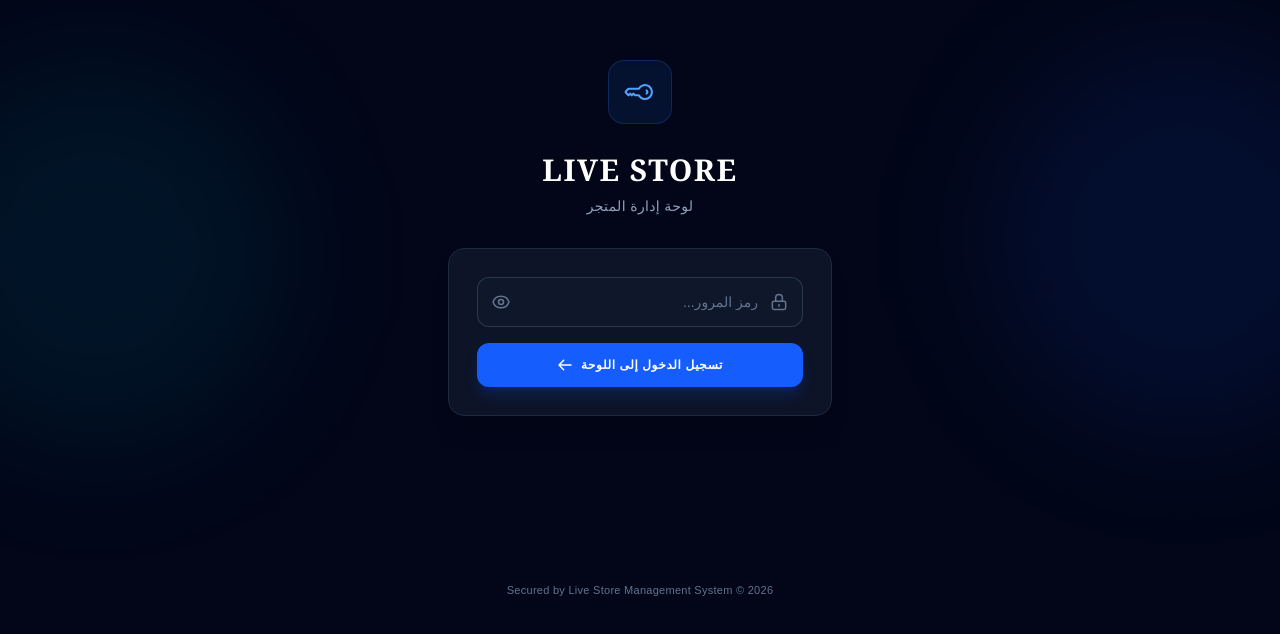
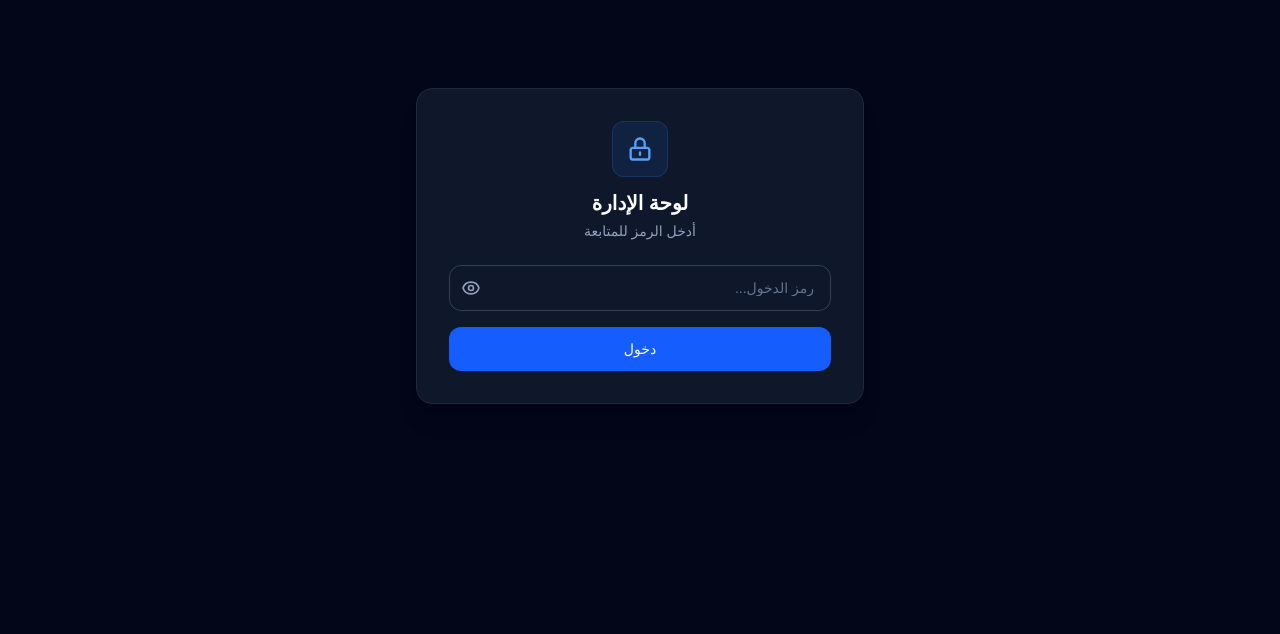
Before and after one commit to name479/live_store, a Next.js app: page /admin in a window 1280 px wide. Shown: the part 154-788 px from the top of the page. Built offline with nearby package versions, Linux system fonts and the light colour scheme.

Commit message:
Restore original admin design and use reliable direct login check

```diff
--- a/app/admin/page.tsx
+++ b/app/admin/page.tsx
@@ -1,144 +1,131 @@
 "use client";
 
-import { useState } from "react";
-import { useRouter } from "next/navigation";
+import { useState, useEffect } from "react";
 
-export default function AdminLoginPage() {
+export default function AdminPage() {
+  const [isAuthenticated, setIsAuthenticated] = useState(false);
   const [password, setPassword] = useState("");
   const [showPassword, setShowPassword] = useState(false);
   const [error, setError] = useState("");
   const [loading, setLoading] = useState(false);
-  const router = useRouter();
 
-  const handleLogin = async (e: React.FormEvent) => {
+  // الرمز السري المعتمد
+  const ADMIN_PASSWORD = process.env.NEXT_PUBLIC_ADMIN_PASSWORD || "admin123";
+
+  useEffect(() => {
+    // فحص إذا كان مسجلاً للدخول مسبقاً
+    const auth = localStorage.getItem("is_admin_logged_in");
+    if (auth === "true") {
+      setIsAuthenticated(true);
+    }
+  }, []);
+
+  const handleLogin = (e: React.FormEvent) => {
     e.preventDefault();
     setError("");
     setLoading(true);
 
-    try {
-      const res = await fetch("/api/admin/login", {
-        method: "POST",
-        headers: { "Content-Type": "application/json" },
-        body: JSON.stringify({ password }),
-      });
-
-      if (res.ok) {
-        router.push("/admin");
-        router.refresh();
+    if (password.trim() === ADMIN_PASSWORD) {
+      localStorage.setItem("is_admin_logged_in", "true");
+      setIsAuthenticated(true);
     } else {
-        const data = await res.json().catch(() => ({}));
-        setError(data.message || "رمز الدخول غير صحيح");
+      setError("رمز الدخول غير صحيح");
     }
-    } catch {
-      setError("حدث خطأ أثناء محاولة تسجيل الدخول");
-    } finally {
     setLoading(false);
-    }
   };
 
+  const handleLogout = () => {
+    localStorage.removeItem("is_admin_logged_in");
+    setIsAuthenticated(false);
+    setPassword("");
+  };
+
+  // إذا تم تسجيل الدخول بنجاح -> عرض لوحة التحكم
+  if (isAuthenticated) {
     return (
-    <div className="min-h-screen bg-slate-950 flex flex-col items-center justify-between py-12 px-4 select-none relative overflow-hidden text-slate-100" dir="rtl">
+      <div className="min-h-screen bg-slate-950 text-slate-100 p-6" dir="rtl">
+        <header className="max-w-6xl mx-auto flex items-center justify-between pb-6 border-b border-slate-800">
+          <div>
+            <h1 className="text-2xl font-bold text-white">لوحة تحكم المتجر</h1>
+            <p className="text-sm text-slate-400">مرحباً بك في إدارة المنتجات والطلبات</p>
+          </div>
+          <button
+            onClick={handleLogout}
+            className="px-4 py-2 bg-rose-600/10 hover:bg-rose-600/20 text-rose-400 border border-rose-500/20 rounded-xl text-sm font-medium transition"
+          >
+            تسجيل الخروج
+          </button>
+        </header>
 
-      {/* إضاءات خلفية ناعمة */}
-      <div className="absolute top-1/4 -right-24 w-96 h-96 bg-blue-600/10 rounded-full blur-3xl pointer-events-none" />
-      <div className="absolute bottom-1/4 -left-24 w-96 h-96 bg-cyan-600/10 rounded-full blur-3xl pointer-events-none" />
+        <main className="max-w-6xl mx-auto py-8">
+          <div className="bg-slate-900 border border-slate-800 rounded-2xl p-6 text-center text-slate-400">
+            محتوى لوحة التحكم جاهز للإدارة.
+          </div>
+        </main>
+      </div>
+    );
+  }
 
-      {/* المحتوى الأوسط */}
-      <div className="w-full max-w-sm flex flex-col items-center my-auto z-10">
+  // واجهة تسجيل الدخول بالتصميم الأول الكلاسيكي
+  return (
+    <div className="min-h-screen bg-slate-950 flex items-center justify-center p-4 text-slate-100" dir="rtl">
+      <div className="w-full max-w-md bg-slate-900 border border-slate-800 p-8 rounded-2xl shadow-xl">
 
-        {/* أيقونة المفتاح المنفصلة في الأعلى */}
-        <div className="w-16 h-16 bg-blue-500/10 border border-blue-500/20 rounded-2xl flex items-center justify-center mb-7 shadow-inner">
-          <svg className="w-7 h-7 text-blue-400 rotate-45" fill="none" viewBox="0 0 24 24" stroke="currentColor">
-            <path strokeLinecap="round" strokeLinejoin="round" strokeWidth={1.75} d="M15 7a2 2 0 012 2m4 0a6 6 0 01-7.743 5.743L11 17H9v2H7v2H4a1 1 0 01-1-1v-2.586a1 1 0 01.293-.707l5.964-5.964A6 6 0 1121 9z" />
+        <div className="flex flex-col items-center text-center mb-6">
+          <div className="w-14 h-14 bg-blue-500/10 border border-blue-500/20 text-blue-400 rounded-xl flex items-center justify-center mb-3">
+            <svg className="w-7 h-7" fill="none" viewBox="0 0 24 24" stroke="currentColor">
+              <path strokeLinecap="round" strokeLinejoin="round" strokeWidth={2} d="M12 15v2m-6 4h12a2 2 0 002-2v-6a2 2 0 00-2-2H6a2 2 0 00-2 2v6a2 2 0 002 2zm10-10V7a4 4 0 00-8 0v4h8z" />
             </svg>
           </div>
-
-        {/* العنوان واسم البوابة */}
-        <h1 className="text-3xl font-serif font-black tracking-wider text-white uppercase mb-2">
-          LIVE STORE
-        </h1>
-        <p className="text-slate-400 text-sm font-medium tracking-wide mb-8">
-          لوحة إدارة المتجر
-        </p>
-
-        {/* بطاقة تسجيل الدخول */}
-        <div className="w-full bg-slate-900/90 backdrop-blur-md border border-slate-800 p-6 sm:p-7 rounded-2xl shadow-xl">
+          <h1 className="text-xl font-bold text-white">لوحة الإدارة</h1>
+          <p className="text-slate-400 text-sm mt-1">أدخل الرمز للمتابعة</p>
+        </div>
 
         {error && (
-            <div className="mb-5 p-3 bg-rose-500/10 border border-rose-500/20 rounded-xl text-rose-400 text-xs text-center font-medium">
+          <div className="mb-4 p-3 bg-rose-500/10 border border-rose-500/20 rounded-xl text-rose-400 text-sm text-center">
             {error}
           </div>
         )}
 
         <form onSubmit={handleLogin} className="space-y-4">
-
-            {/* حقل إدخال كلمة المرور مع الأيقونات الداخلية */}
           <div className="relative">
-              {/* أيقونة القفل على اليمين */}
-              <div className="absolute right-3.5 top-1/2 -translate-y-1/2 text-slate-500 pointer-events-none">
-                <svg className="w-5 h-5" fill="none" viewBox="0 0 24 24" stroke="currentColor">
-                  <path strokeLinecap="round" strokeLinejoin="round" strokeWidth={1.8} d="M12 15v2m-6 4h12a2 2 0 002-2v-6a2 2 0 00-2-2H6a2 2 0 00-2 2v6a2 2 0 002 2zm10-10V7a4 4 0 00-8 0v4h8z" />
-                </svg>
-              </div>
-
             <input
               type={showPassword ? "text" : "password"}
-                placeholder="رمز المرور..."
+              placeholder="رمز الدخول..."
               value={password}
               onChange={(e) => setPassword(e.target.value)}
-                className="w-full pr-11 pl-11 py-3.5 bg-slate-900 text-white rounded-xl border border-slate-700/80 focus:border-blue-500 focus:ring-2 focus:ring-blue-500/20 outline-none transition duration-200 text-sm placeholder:text-slate-500"
+              className="w-full px-4 py-3 bg-slate-900 text-white rounded-xl border border-slate-700 focus:border-blue-500 focus:ring-1 focus:ring-blue-500 outline-none transition text-sm placeholder:text-slate-500 pl-11"
               required
             />
 
-              {/* زر إظهار/إخفاء الرمز على اليسار */}
             <button
               type="button"
               onClick={() => setShowPassword(!showPassword)}
-                className="absolute left-3.5 top-1/2 -translate-y-1/2 text-slate-500 hover:text-blue-400 transition"
+              className="absolute left-3 top-1/2 -translate-y-1/2 text-slate-400 hover:text-blue-400 transition"
               title={showPassword ? "إخفاء الرمز" : "إظهار الرمز"}
             >
               {showPassword ? (
                 <svg className="w-5 h-5" fill="none" viewBox="0 0 24 24" stroke="currentColor">
-                    <path strokeLinecap="round" strokeLinejoin="round" strokeWidth={1.8} d="M13.875 18.825A10.05 10.05 0 0112 19c-4.478 0-8.268-2.943-9.543-7a9.97 9.97 0 011.563-3.029m5.858.908a3 3 0 114.243 4.243M9.878 9.878l4.242 4.242M9.88 9.88l-3.29-3.29m7.532 7.532l3.29 3.29M3 3l18 18" />
+                  <path strokeLinecap="round" strokeLinejoin="round" strokeWidth={2} d="M13.875 18.825A10.05 10.05 0 0112 19c-4.478 0-8.268-2.943-9.543-7a9.97 9.97 0 011.563-3.029m5.858.908a3 3 0 114.243 4.243M9.878 9.878l4.242 4.242M9.88 9.88l-3.29-3.29m7.532 7.532l3.29 3.29M3 3l18 18" />
                 </svg>
               ) : (
                 <svg className="w-5 h-5" fill="none" viewBox="0 0 24 24" stroke="currentColor">
-                    <path strokeLinecap="round" strokeLinejoin="round" strokeWidth={1.8} d="M15 12a3 3 0 11-6 0 3 3 0 016 0z" />
-                    <path strokeLinecap="round" strokeLinejoin="round" strokeWidth={1.8} d="M2.458 12C3.732 7.943 7.523 5 12 5c4.478 0 8.268 2.943 9.542 7-1.274 4.057-5.064 7-9.542 7-4.477 0-8.268-2.943-9.542-7z" />
+                  <path strokeLinecap="round" strokeLinejoin="round" strokeWidth={2} d="M15 12a3 3 0 11-6 0 3 3 0 016 0z" />
+                  <path strokeLinecap="round" strokeLinejoin="round" strokeWidth={2} d="M2.458 12C3.732 7.943 7.523 5 12 5c4.478 0 8.268 2.943 9.542 7-1.274 4.057-5.064 7-9.542 7-4.477 0-8.268-2.943-9.542-7z" />
                 </svg>
               )}
             </button>
           </div>
 
-            {/* زر الدخول مع السهم */}
           <button
             type="submit"
             disabled={loading}
-              className="w-full py-3.5 px-4 bg-blue-600 hover:bg-blue-500 active:scale-[0.98] text-white font-semibold text-xs tracking-wider uppercase rounded-xl shadow-lg shadow-blue-600/20 transition duration-200 disabled:opacity-50 disabled:cursor-not-allowed flex items-center justify-center gap-2"
+            className="w-full py-3 px-4 bg-blue-600 hover:bg-blue-500 active:scale-[0.99] text-white font-medium rounded-xl transition duration-150 text-sm"
           >
-              {loading ? (
-                <>
-                  <div className="w-4 h-4 border-2 border-white/30 border-t-white rounded-full animate-spin" />
-                  <span>جاري الدخول...</span>
-                </>
-              ) : (
-                <>
-                  <span>تسجيل الدخول إلى اللوحة</span>
-                  <svg className="w-4 h-4 rotate-180" fill="none" viewBox="0 0 24 24" stroke="currentColor">
-                    <path strokeLinecap="round" strokeLinejoin="round" strokeWidth={2.2} d="M14 5l7 7m0 0l-7 7m7-7H3" />
-                  </svg>
-                </>
-              )}
+            دخول
           </button>
         </form>
       </div>
     </div>
-
-      {/* تذييل الصفحة */}
-      <footer className="text-slate-500 text-[11px] tracking-wide text-center z-10">
-        Secured by Live Store Management System © {new Date().getFullYear()}
-      </footer>
-
-    </div>
   );
 }
```
Lines whose indentation alone changed are shown as unchanged.
